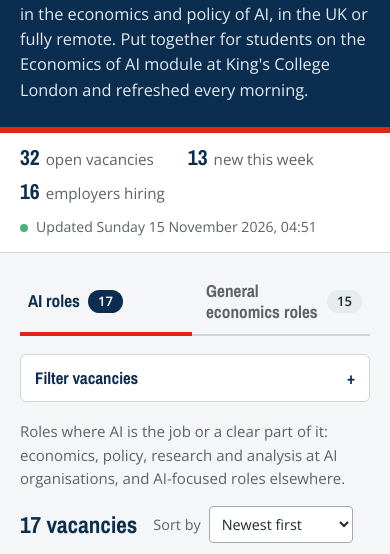
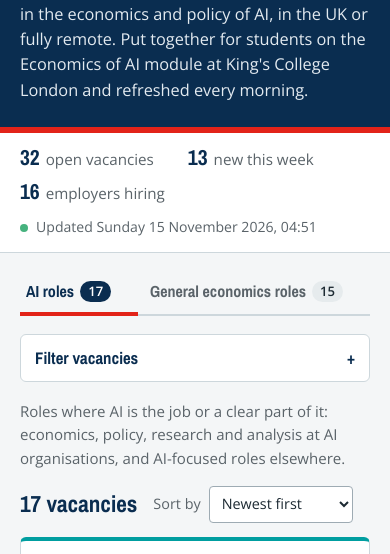
Before and after one commit to boukektkcl/economics-of-ai-jobs, a plain HTML site: page site/index.html in a window 390 px wide. Shown: the part 248-802 px from the top of the page. Drawn offline with nearby package versions, Linux system fonts and the light colour scheme.

Commit message:
Tighten the tab labels on phone screens
Co-Authored-By: Claude Fable 5.2 <noreply@anthropic.com>

```diff
--- a/site/index.html
+++ b/site/index.html
@@ -177,7 +177,8 @@ footer a { color: var(--white); }
   .masthead .wrap { flex-direction: column; align-items: flex-start; gap: 18px; padding-block: 22px 24px; }
   .brand img { height: 72px; }
   .job { grid-template-columns: 1fr; padding: 16px; }
-  .tab { flex: 1; padding: 10px 8px; font-size: 1.08rem; gap: 8px; }
+  .tab { flex: 1 1 auto; padding: 10px 6px; font-size: 1rem; gap: 6px; }
+  .tab .n { padding: 4px 8px; }
   .actions { grid-column: 1; grid-row: auto; flex-direction: row; margin-top: 10px; min-width: 0; }
   .apply { flex: 1; }
   .updated { margin-left: 0; width: 100%; }
```
